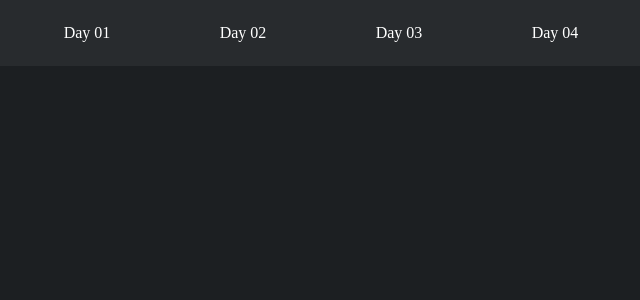
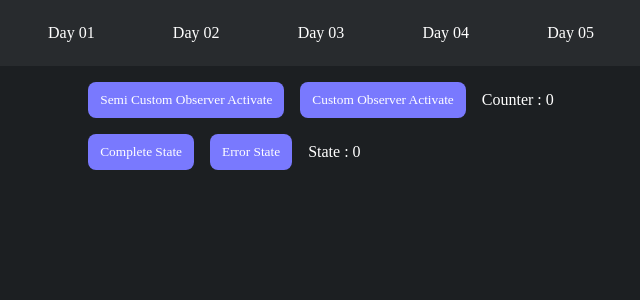
Before and after one commit to basakjeet08/First-Angular-App, an Angular app: page /observable-testing in a window 1280 px wide. Before the commit this address led to /. Shown: the top 300 px of the page, without its empty margins (319-959 px from the left). Built offline with nearby package versions, Linux system fonts and the light colour scheme; a web font is replaced by a local one.

Commit message:
feat - Implemented the Observables.

```diff
--- a/src/app/app.component.html
+++ b/src/app/app.component.html
@@ -51,7 +51,15 @@
           <ul class="inner-nav-container">
             <li><a routerLink="/service-testing">Service</a></li>
             <li><a routerLink="/todo">Todo Project</a></li>
+          </ul>
+        </li>
+
+        <!-- Day 05 Option -->
+        <li class="outer-nav-option">
+          Day 05
+          <ul class="inner-nav-container">
             <li><a routerLink="/route">Routes</a></li>
+            <li><a routerLink="/observable-testing">Observable</a></li>
           </ul>
         </li>
       </ul>
--- a/src/app/app.module.ts
+++ b/src/app/app.module.ts
@@ -40,6 +40,7 @@ import { RoutesComponent } from './components/routes/routes.component';
 import { DashboardComponent } from './components/routes/dashboard/dashboard.component';
 import { OtherComponent } from './components/routes/other/other.component';
 import { authGuard } from './guards/auth.guard';
+import { ObservableTestingComponent } from './components/observable-testing/observable-testing.component';
 
 // These are the routes for this component / module
 const routes: Routes = [
@@ -76,6 +77,7 @@ const routes: Routes = [
       { path: 'other', component: OtherComponent },
     ],
   },
+  { path: 'observable-testing', component: ObservableTestingComponent },
 ];
 
 // The NgModule decoration is used for every module created. Here app is considered as a module in the project
@@ -114,6 +116,7 @@ const routes: Routes = [
     RoutesComponent,
     DashboardComponent,
     OtherComponent,
+    ObservableTestingComponent,
   ],
   imports: [BrowserModule, FormsModule, RouterModule.forRoot(routes)],
   providers: [LoggerService],
--- /dev/null
+++ b/src/app/components/observable-testing/observable-testing.component.css
@@ -0,0 +1,15 @@
+.col-container {
+  display: flex;
+
+  flex-direction: column;
+  gap: 16px;
+}
+
+.row-container {
+  display: flex;
+  flex-direction: row;
+
+  gap: 16px;
+
+  align-items: center;
+}
--- /dev/null
+++ b/src/app/components/observable-testing/observable-testing.component.html
@@ -0,0 +1,28 @@
+<div class="col-container">
+  <div class="row-container">
+    <!-- Button to start the observer created by predefined funcitons -->
+    <button (click)="activateSemiToggle()">
+      Semi Custom Observer {{ activated ? "Deactivate" : "Activate" }}
+    </button>
+
+    <!-- Button to start a custom observer -->
+    <button (click)="activateCustomToggle()">
+      Custom Observer {{ activated ? "Deactivate" : "Activate" }}
+    </button>
+
+    <!-- The counter of the observer -->
+    <p>Counter : {{ count }}</p>
+  </div>
+
+  <!-- Observables which showcase the complete and error states -->
+  <div class="row-container">
+    <!-- Showcase complete state button -->
+    <button (click)="onCompleteStateClick()">Complete State</button>
+
+    <!-- Showcase the error state button -->
+    <button (click)="onErrorStateClick()">Error State</button>
+
+    <!-- Paragraph to show counter -->
+    <p>State : {{ state }}</p>
+  </div>
+</div>
--- /dev/null
+++ b/src/app/components/observable-testing/observable-testing.component.ts
@@ -0,0 +1,106 @@
+import { Component, OnDestroy, OnInit } from '@angular/core';
+import { interval, Observable, Subscription } from 'rxjs';
+
+@Component({
+  selector: 'app-observable-testing',
+  templateUrl: './observable-testing.component.html',
+  styleUrls: ['./observable-testing.component.css'],
+})
+export class ObservableTestingComponent implements OnDestroy {
+  // Variable to denote if the counter is currently running
+  activated: boolean = false;
+
+  // This is the counter variable along with its data subscription
+  count: number = 0;
+  private countersubscription!: Subscription;
+
+  // This is the second observable which showcases error and complete states
+  state: number = 0;
+
+  // This function starts the timer and subscribes to it
+  startTimerSemiCustom() {
+    this.countersubscription = interval(1000).subscribe(() => {
+      this.count++;
+      console.log(this.count);
+    });
+  }
+
+  // This function creates its own observable and starts it
+  startTimerCustomObserver() {
+    // Creating a new observable
+    const observable = new Observable<number>((observer) => {
+      let count = 1;
+
+      // Using the set interval to achieve the functionality as the one above it
+      setInterval(() => {
+        // A Observer uses the next function to send the new data event
+        observer.next(count++);
+      }, 1000);
+    });
+
+    // We are subscribing to the observer as normal
+    this.countersubscription = observable.subscribe((count) => {
+      this.count = count;
+      console.log(this.count);
+    });
+  }
+
+  // This function resets the timer and unsubscribe it
+  resetTimer() {
+    this.countersubscription.unsubscribe();
+    this.count = 0;
+  }
+
+  // This function toggles the current counter activation
+  activateSemiToggle() {
+    this.activated = !this.activated;
+    this.activated ? this.startTimerSemiCustom() : this.resetTimer();
+  }
+
+  // This function toggles the current counter with the fully custom observable
+  activateCustomToggle() {
+    this.activated = !this.activated;
+    this.activated ? this.startTimerCustomObserver() : this.resetTimer();
+  }
+
+  // This function creates a state observer which demonstrates how can we send complete and error states
+  startStateObservable(isComplete: boolean = true) {
+    // Creating a observable
+    const observable = new Observable<number>((observer) => {
+      let count = 1;
+
+      // Setting a interval to keep sending event datas
+      setInterval(() => {
+        if (isComplete && count === 10) {
+          observer.complete();
+        } else if (!isComplete && count === 5) {
+          observer.error(new Error('Reacher Error State'));
+        } else {
+          observer.next(count++);
+        }
+      }, 1000);
+    });
+
+    // Subscribing to the observable and passing various logics depending on teh next , error or complete state
+    observable.subscribe({
+      next: (state) => (this.state = state),
+      error: (error) => alert(error),
+      complete: () => console.log('State Observer Completed'),
+    });
+  }
+
+  // This function starts the complete state observer
+  onCompleteStateClick() {
+    this.startStateObservable();
+  }
+
+  // This function starts the error state observable
+  onErrorStateClick() {
+    this.startStateObservable(false);
+  }
+
+  // We clean our custom subscriptions to prevent memory leaks
+  ngOnDestroy(): void {
+    this.countersubscription.unsubscribe();
+  }
+}
```
Also changed, not shown: 1 other file (tests, documents, lock files or other folders).
